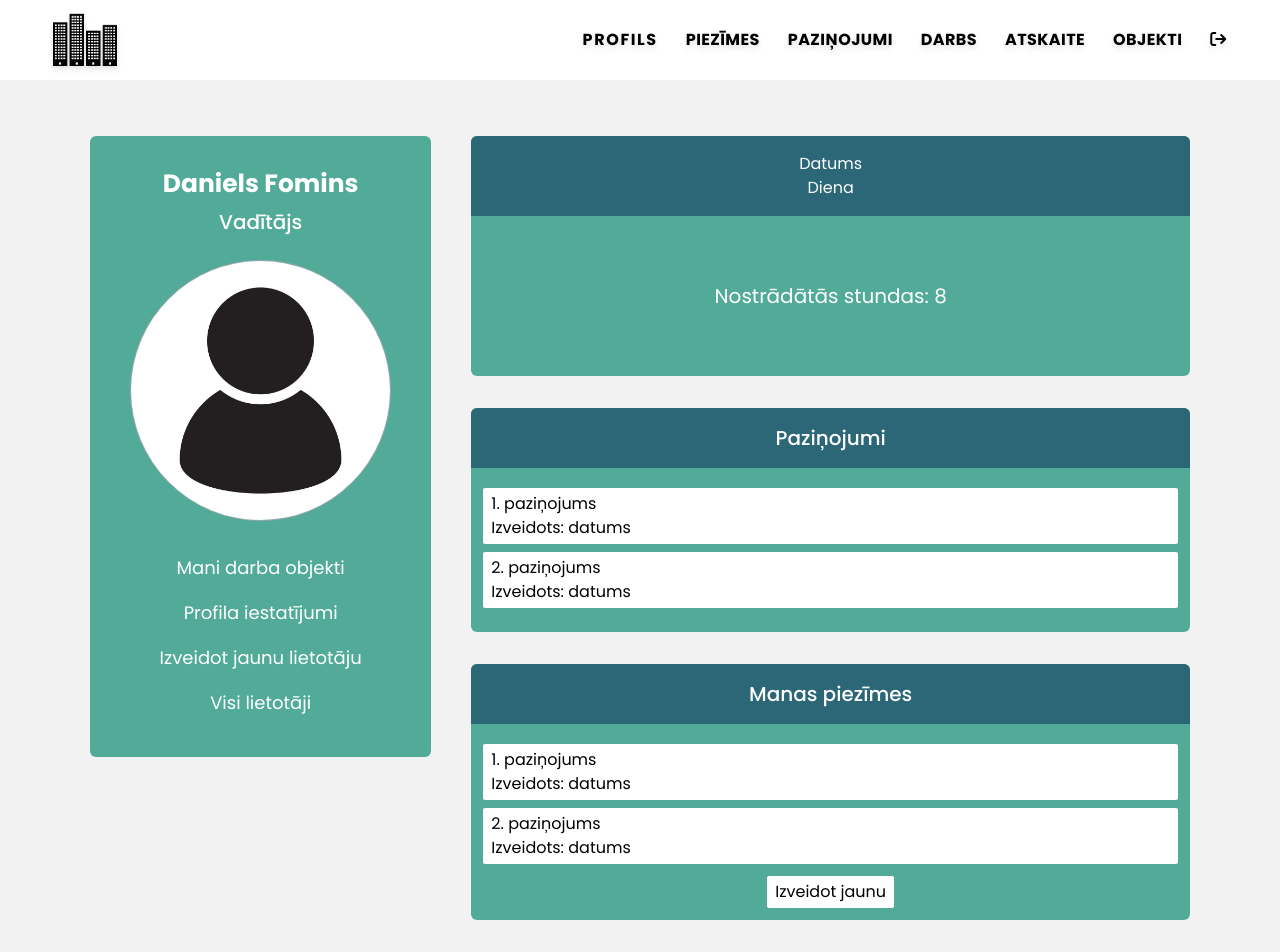
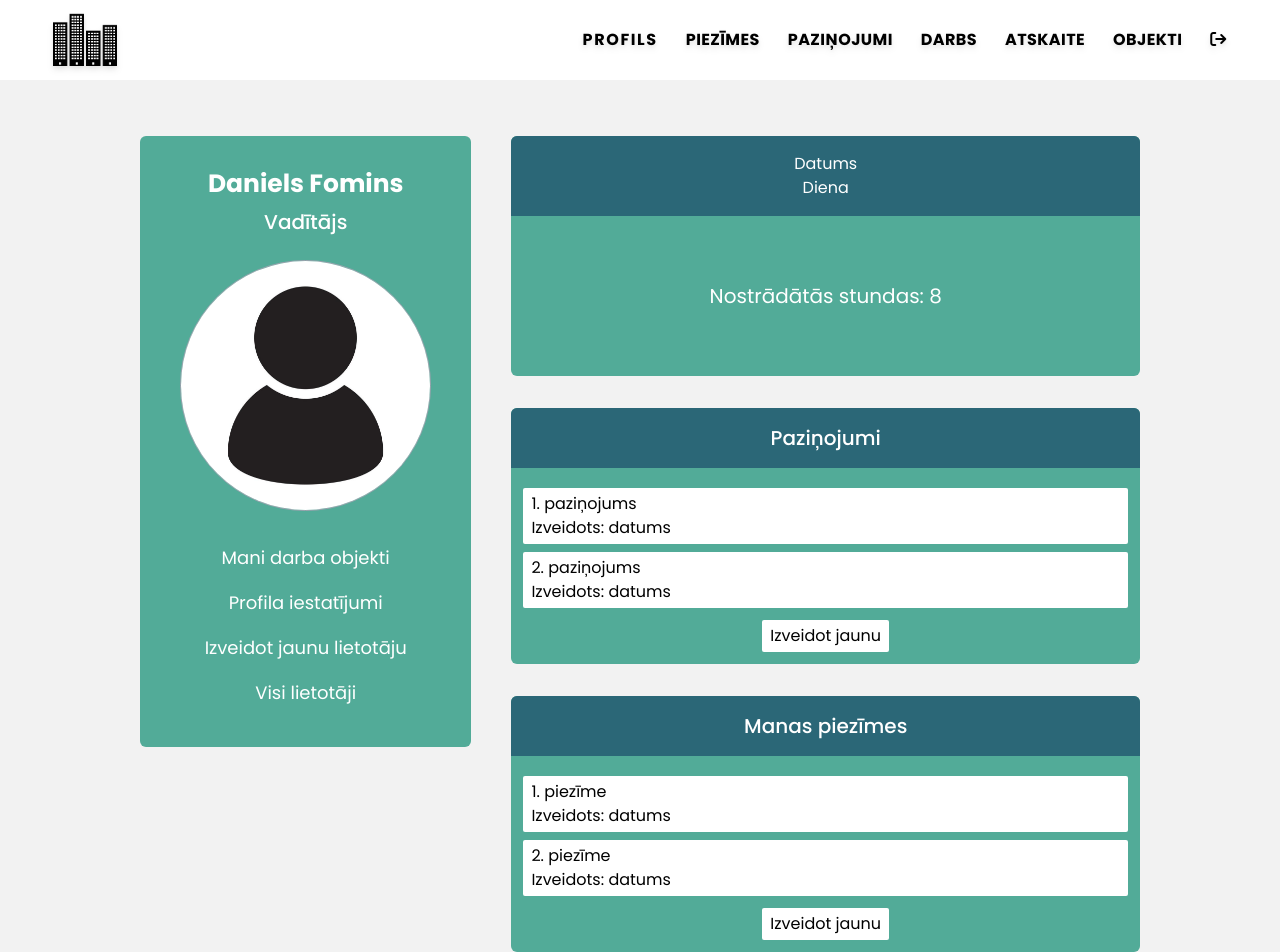
Before and after one commit to dfomins/intek-react, a React (Vite) app: page / in a window 1280 px wide. Shown: the top 952 px of the page. Built offline with nearby package versions, Linux system fonts and the light colour scheme.

Commit message:
profile update

```diff
--- a/src/components/Profile.jsx
+++ b/src/components/Profile.jsx
@@ -5,7 +5,7 @@ import profilePicture from "../images/profile-picture.jpg";
 function Profile() {
   return (
     <>
-      <div className="flex justify-between max-lg:flex-col lg:min-w-[1100px]">
+      <div className="flex justify-between max-lg:flex-col lg:min-w-[1000px]">
         <div className="w-auto lg:max-w-[400px] h-fit bg-system-green rounded-md lg:me-5 max-lg:mb-10 px-10 py-8 text-center text-white">
           <h2 className="mb-2 text-center text-[25px] font-bold truncate">Daniels Fomins</h2>
           <h3 className="text-center text-[20px] font-medium">Vadītājs</h3>
@@ -40,36 +40,9 @@ function Profile() {
               <h3>Nostrādātās stundas: 8</h3>
             </div>
           </div>
-          <div className="h-fit flex flex-col bg-system-green rounded-md">
+          <div className="flex flex-col bg-system-green rounded-md">
             <div className="py-4 bg-system-blue rounded-t-md text-center font-medium">
               <h3>Paziņojumi</h3>
-            </div>
-            <div className="flex justify-center grow py-3 text-black">
-              <div className="w-full px-3 pt-2 pb-3">
-                <ul className="space-y-2">
-                  <li>
-                    <a href="#">
-                      <div className="profile-list-item">
-                        <p>1. paziņojums</p>
-                        <p>Izveidots: datums</p>
-                      </div>
-                    </a>
-                  </li>
-                  <li>
-                    <a href="#">
-                      <div className="profile-list-item">
-                        <p>2. paziņojums</p>
-                        <p>Izveidots: datums</p>
-                      </div>
-                    </a>
-                  </li>
-                </ul>
-              </div>
-            </div>
-          </div>
-          <div className="flex flex-col bg-system-green rounded-md">
-            <div className="py-4 bg-system-blue rounded-t-md text-center font-medium">
-              <h3>Manas piezīmes</h3>
             </div>
             <div className="flex flex-col items-center grow py-3 text-black">
               <div className="w-full px-3 pt-2 pb-3">
@@ -97,6 +70,36 @@ function Profile() {
               </div>
             </div>
           </div>
+          <div className="flex flex-col bg-system-green rounded-md">
+            <div className="py-4 bg-system-blue rounded-t-md text-center font-medium">
+              <h3>Manas piezīmes</h3>
+            </div>
+            <div className="flex flex-col items-center grow py-3 text-black">
+              <div className="w-full px-3 pt-2 pb-3">
+                <ul className="space-y-2">
+                  <li>
+                    <a href="#">
+                      <div className="profile-list-item">
+                        <p>1. piezīme</p>
+                        <p>Izveidots: datums</p>
+                      </div>
+                    </a>
+                  </li>
+                  <li>
+                    <a href="#">
+                      <div className="profile-list-item">
+                        <p>2. piezīme</p>
+                        <p>Izveidots: datums</p>
+                      </div>
+                    </a>
+                  </li>
+                </ul>
+              </div>
+              <div>
+                <button className="bg-white px-2 py-1 rounded-sm">Izveidot jaunu</button>
+              </div>
+            </div>
+          </div>
         </div>
       </div>
     </>
```
